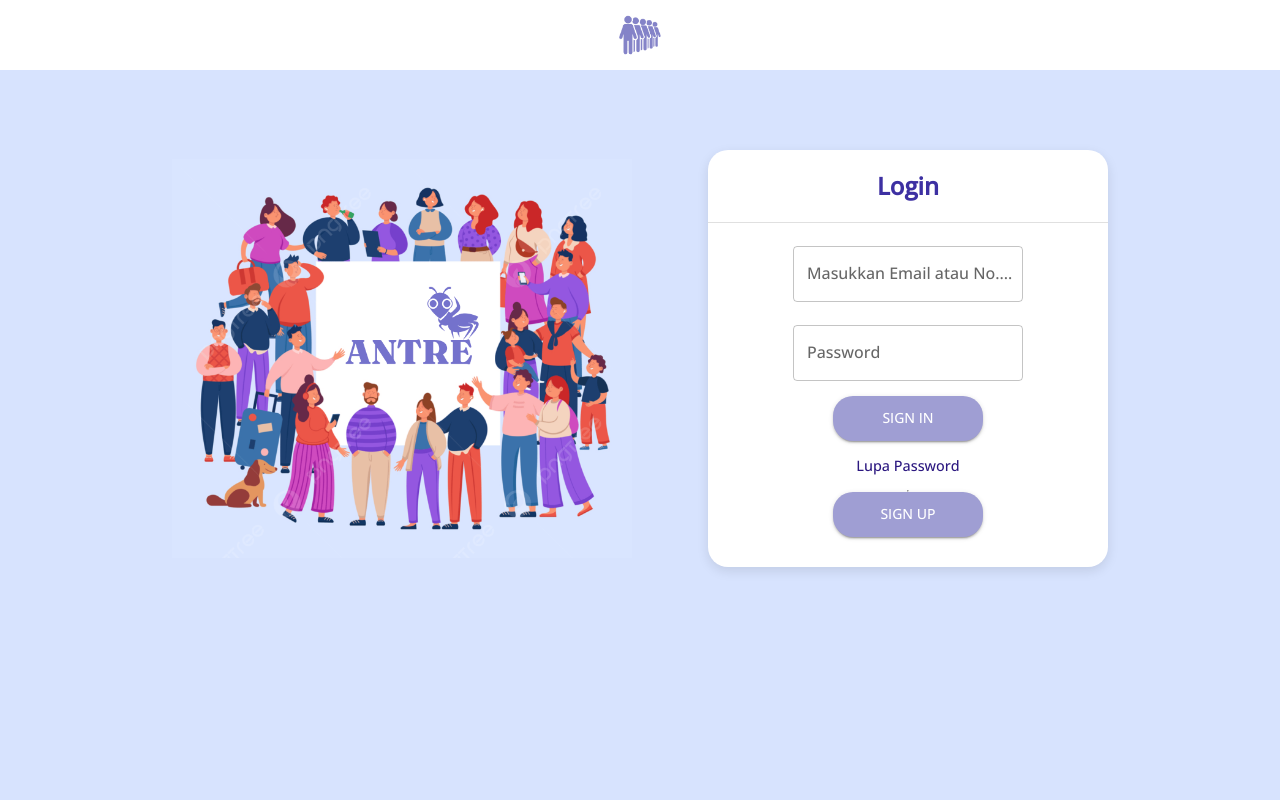
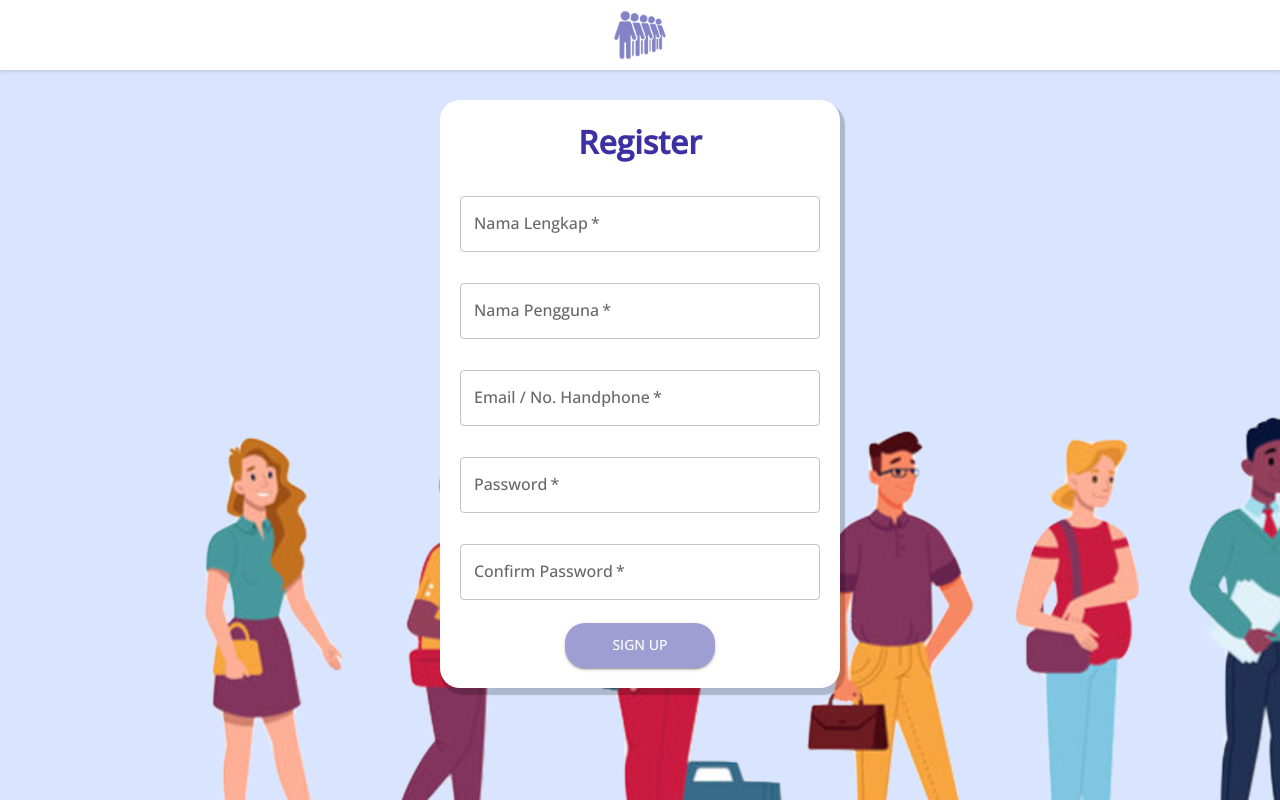
Before and after one commit to Zovtan/Antrean-React, a React (Create React App) app: page / in a window 1280 px wide. Built offline with nearby package versions, Linux system fonts and the light colour scheme.

Commit message:
making registration form with handling

```diff
--- a/src/App.js
+++ b/src/App.js
@@ -1,6 +1,7 @@
 import "./App.css";
 import Login from "./components/Login";
 import Header from "./components/Header";
+import Register from "./components/Register";
 import { ThemeProvider, createTheme } from "@mui/material";
 
 const tema = createTheme({
@@ -13,7 +14,8 @@
   return (
     <ThemeProvider theme={tema}>
       <Header />
-      <Login />
+      {/* <Login /> */}
+      <Register />
     </ThemeProvider>
   );
 }
--- /dev/null
+++ b/src/components/Register.jsx
@@ -0,0 +1,185 @@
+import { useState } from "react";
+import "../css/register.css";
+import { TextField, Button } from "@mui/material";
+
+export default function Form() {
+  // States for registration
+  const [name, setName] = useState("");
+  const [username, setUsername] = useState("");
+  const [email, setEmail] = useState("");
+  const [password, setPassword] = useState("");
+  const [confirmPassword, setConfirmPassword] = useState("");
+
+  // States for checking the errors
+  const [submitted, setSubmitted] = useState(false);
+  const [error, setError] = useState(false);
+
+  // Handling the name change
+  const handleName = (e) => {
+    setName(e.target.value);
+    setSubmitted(false);
+  };
+
+  // Handling the username change
+  const handleUsername = (e) => {
+    setUsername(e.target.value);
+    setSubmitted(false);
+  };
+
+  // Handling the email change
+  const handleEmail = (e) => {
+    setEmail(e.target.value);
+    setSubmitted(false);
+  };
+
+  // Handling the password change
+  const handlePassword = (e) => {
+    setPassword(e.target.value);
+    setSubmitted(false);
+  };
+
+  // Handling the confirm password change
+  const handleConfirmPassword = (e) => {
+    setConfirmPassword(e.target.value);
+    setSubmitted(false);
+  };
+
+  const handleSubmit = (e) => {
+    e.preventDefault();
+
+    if (
+      name === "" ||
+      username === "" ||
+      email === "" ||
+      password === "" ||
+      confirmPassword === ""
+    ) {
+      setError(true);
+    } else {
+      setSubmitted(true);
+      setError(false);
+      console.log("Success: User registered!");
+    }
+  };
+
+  // Showing success message
+  const successMessage = () => {
+    return (
+      <div
+        className="success"
+        style={{
+          display: submitted ? "" : "none",
+        }}
+      >
+        <h3>User {name} successfully registered!!</h3>
+      </div>
+    );
+  };
+  // Showing error message if error is true
+  const errorMessage = () => {
+    return (
+      <div
+        className="error"
+        style={{
+          display: error ? "" : "none",
+        }}
+      >
+        <h3>Please enter all the fields</h3>
+      </div>
+    );
+  };
+
+  return (
+    <div className="container">
+      <form className="form">
+        <div>
+          <h1 className="title">Register</h1>
+        </div>
+        <div className="messages">
+          {errorMessage()}
+          {successMessage()}
+        </div>
+        <div className="input-box">
+          <TextField
+            sx={{ margin: "8px 0" }}
+            id="name"
+            label="Nama Lengkap"
+            variant="outlined"
+            fullWidth
+            required
+            value={name}
+            onChange={handleName}
+          />
+        </div>
+        <div className="input-box">
+          <TextField
+            sx={{ margin: "8px 0" }}
+            id="name"
+            label="Nama Pengguna"
+            variant="outlined"
+            fullWidth
+            required
+            value={username}
+            onChange={handleUsername}
+          />
+        </div>
+        <div className="input-box">
+          <TextField
+            sx={{ margin: "8px 0" }}
+            id="name"
+            label="Email / No. Handphone"
+            variant="outlined"
+            fullWidth
+            required
+            value={email}
+            onChange={handleEmail}
+          />
+        </div>
+        <div className="input-box">
+          <TextField
+            sx={{ margin: "8px 0" }}
+            id="password"
+            label="Password"
+            type="password"
+            fullWidth
+            required
+            value={password}
+            onChange={handlePassword}
+          />
+        </div>
+        <div className="input-box">
+          <TextField
+            sx={{ margin: "8px 0" }}
+            id="password"
+            label="Confirm Password"
+            type="password"
+            fullWidth
+            required
+            value={confirmPassword}
+            onChange={handleConfirmPassword}
+          />
+        </div>
+        <div className="submit-container">
+          <Button
+            onClick={handleSubmit}
+            type="submit"
+            variant="contained"
+            sx={{
+              width: "150px",
+              height: "45px",
+              cursor: "pointer",
+              mt: "15px",
+              bgcolor: "#9f9ed3",
+              borderRadius: "20px",
+              "&:hover": {
+                bgcolor: "#7472cc",
+              },
+            }}
+          >
+            Sign Up
+          </Button>
+        </div>
+      </form>
+    </div>
+  );
+}
--- /dev/null
+++ b/src/css/register.css
@@ -0,0 +1,107 @@
+* {
+  margin: 0;
+  padding: 0;
+  box-sizing: border-box;
+}
+
+body {
+  background-image: url(../assets/bg.png);
+}
+
+.header {
+  position: fixed;
+  top: 0;
+  left: 0;
+  width: 100%;
+  height: 70px;
+  background-color: white;
+  padding: 10px;
+  display: flex;
+  justify-content: center;
+  align-items: center;
+  box-shadow: rgba(0, 0, 0, 0.16) 0px 1px 4px;
+}
+
+.header img {
+  height: 50px;
+  margin: 0 auto;
+}
+
+form {
+  margin: 100px auto 100px;
+  display: flex;
+  flex-direction: column;
+  background: #fff;
+  border-radius: 20px;
+  padding: 20px;
+  box-shadow: 3px 5px 1px 2px rgba(0, 0, 0, 0.2);
+  width: 400px;
+}
+
+.title {
+  align-items: center;
+  justify-content: center;
+  display: flex;
+  margin-bottom: 10px;
+  color: #3d30a2;
+}
+
+.messages {
+  display: flex;
+  justify-content: center;
+}
+
+.error {
+  display: block;
+  color: #58151c;
+  align-self: flex-start;
+  border: 1px solid #f1aeb5;
+  background: #f8d7d9;
+  width: 100%;
+  padding: 0.5rem;
+  font-size: 15px;
+  text-align: center;
+}
+
+.success {
+  display: block;
+  background-color: lightblue;
+  color: black;
+  width: 100%;
+  height: 50px;
+  padding: 5px;
+  font-size: 15px;
+  text-align: center;
+  align-items: center;
+}
+
+.input-box {
+  display: flex;
+  flex-direction: column;
+  align-items: center;
+  margin-top: 15px;
+  gap: 10px;
+}
+
+.submit-container {
+  display: flex;
+  flex-direction: column;
+  align-items: center;
+}
+
+button {
+  margin-top: 15px 0;
+}
+
+.error-message {
+  font-size: 0.7rem;
+  font-weight: 500;
+  color: red;
+  margin-top: 0.2rem;
+}
+
+@media (max-width: 320px) {
+  .form {
+    max-width: 320px;
+  }
+}
--- a/src/index.css
+++ b/src/index.css
@@ -8,4 +8,5 @@
   margin: 0;
   background-color: #d7e3fe;
   width: 100%;
+  color: black;
 }
```
Also changed, not shown: src/assets/bg.png (added).
